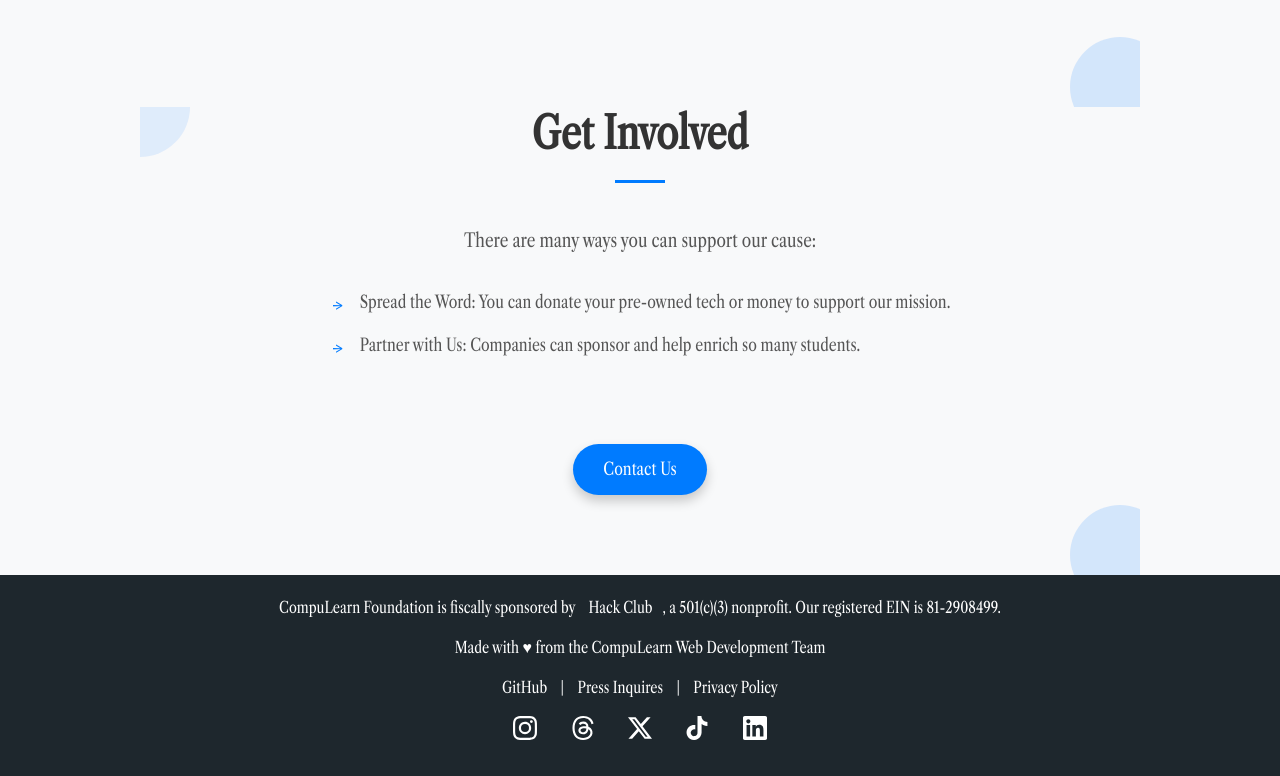
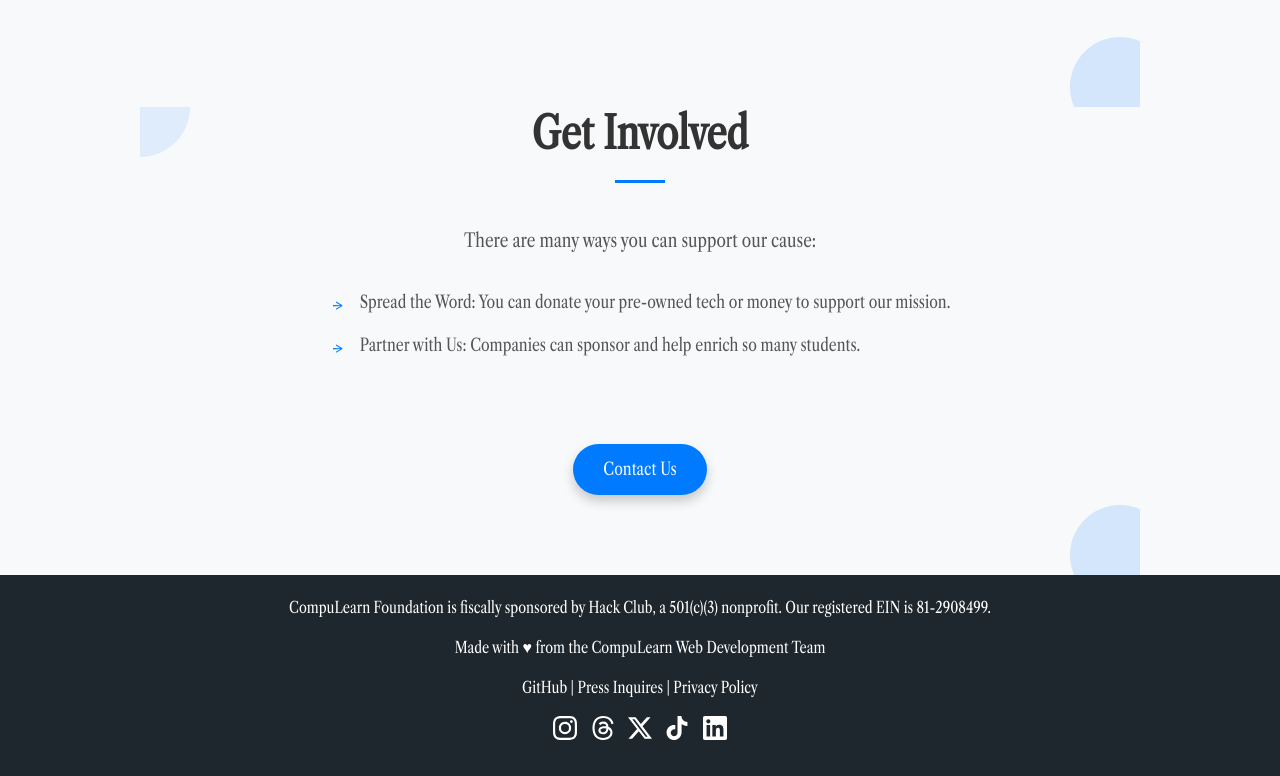
Before and after one commit to CompuLearn-Foundation/compulearnfoundation.com, a plain HTML site: page index.html in a window 1280 px wide. Shown: the part 1123-1899 px from the top of the page. Drawn offline with nearby package versions, Linux system fonts and the light colour scheme; a web font is replaced by a local one.

Commit message:
remove excess pag

```diff
--- a/style.css
+++ b/style.css
@@ -259,7 +259,7 @@ footer {
 
 footer a {
   color: #fff;
-  margin: 0 10px;
+  margin: 0 0px;
   text-decoration: none;
 }
 
```
